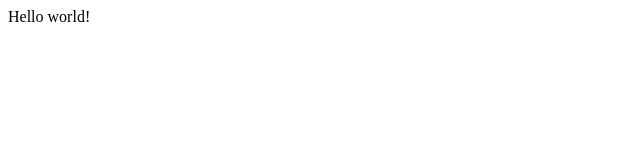
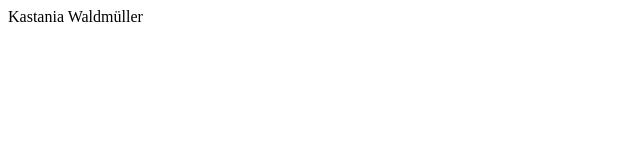
Before and after one commit to micha-sky/kastiania, a Gatsby site: page / in a window 1280 px wide. Shown: the full height of the page, 0-640 px from the left. Built offline with nearby package versions, Linux system fonts and the light colour scheme; Gatsby itself is replaced by a stand-in of ours.

Commit message:
name and 404

```diff
--- /dev/null
+++ b/src/pages/404.js
@@ -0,0 +1,5 @@
+import React from "react";
+
+export default function NotFound() {
+  return <div>Oops!</div>;
+}
--- a/src/pages/index.js
+++ b/src/pages/index.js
@@ -1,5 +1,5 @@
 import * as React from "react"
 
 export default function Home() {
-  return <div>Hello world!</div>
+  return <div>Kastania Waldmüller</div>
 }
```
